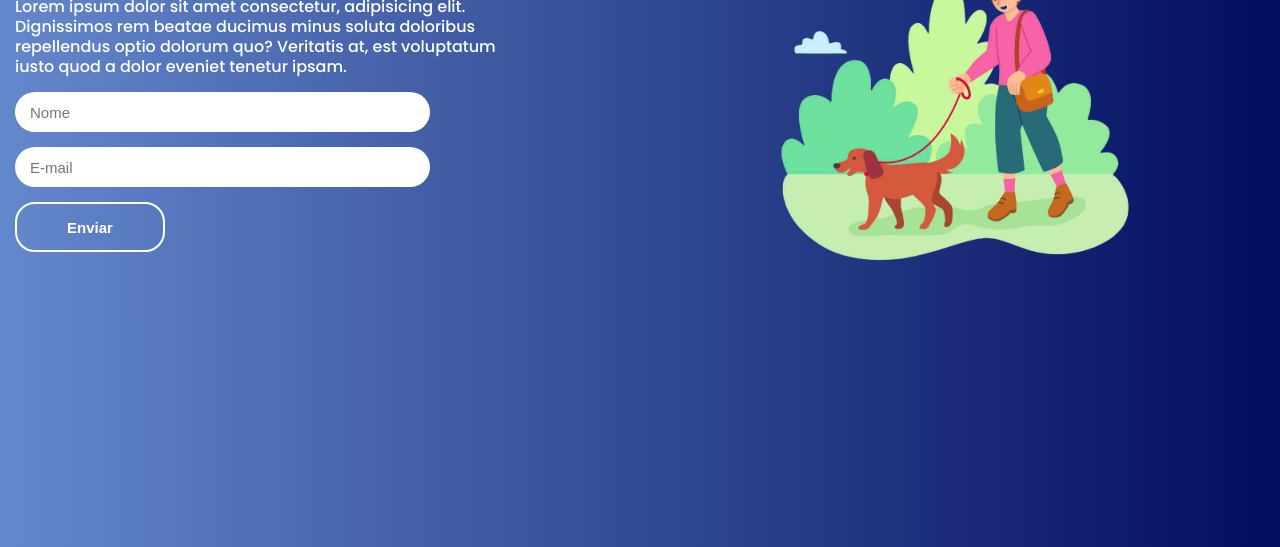
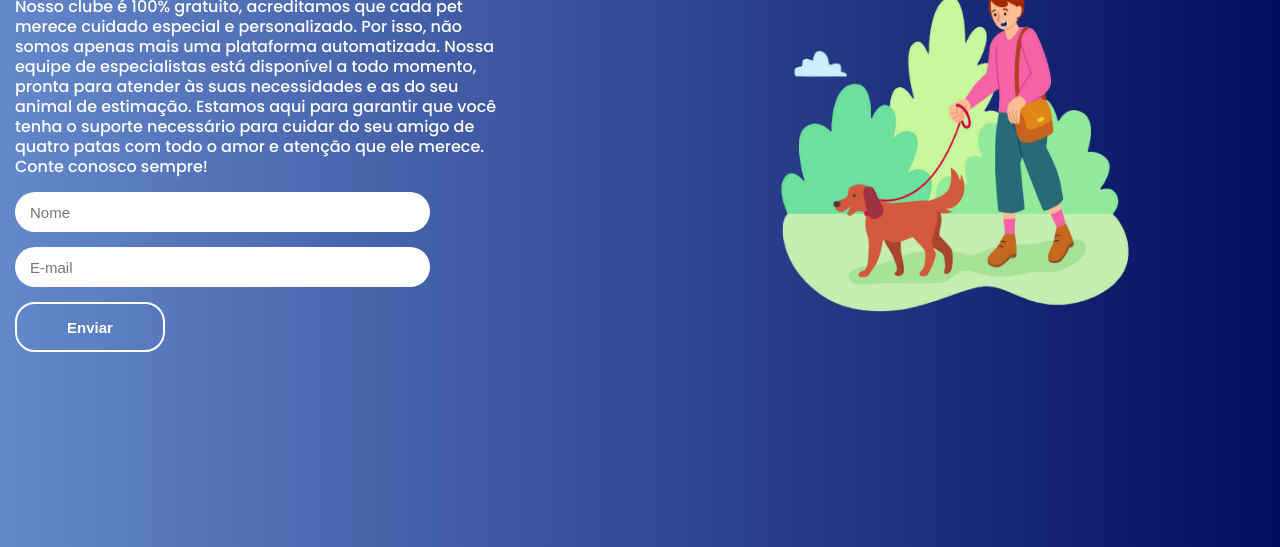
Before and after one commit to RenezSX/LANDING-PAGE, a plain HTML site: page index.html in a window 1280 px wide. Shown: the part 253-800 px from the top of the page. Drawn offline with Linux system fonts and the light colour scheme.

Commit message:
fim do projeto

```diff
--- a/index.html
+++ b/index.html
@@ -25,7 +25,9 @@
         <aside>
             <h2>Venha fazer parte do</h2>
             <h2><span>Nosso clube</span></h2>
-            <p>Lorem ipsum dolor sit amet consectetur, adipisicing elit. Dignissimos rem beatae ducimus minus soluta doloribus repellendus optio dolorum quo? Veritatis at, est voluptatum iusto quod a dolor eveniet tenetur ipsam.</p>
+            <p>
+                Nosso clube é 100% gratuito, acreditamos que cada pet merece cuidado especial e personalizado. Por isso, não somos apenas mais uma plataforma automatizada. Nossa equipe de especialistas está disponível a todo momento, pronta para atender às suas necessidades e as do seu animal de estimação. Estamos aqui para garantir que você tenha o suporte necessário para cuidar do seu amigo de quatro patas com todo o amor e atenção que ele merece. Conte conosco sempre!
+            </p>
             <form>
                 <input type="text" placeholder="Nome">
                 <input type="text" placeholder="E-mail">
```
